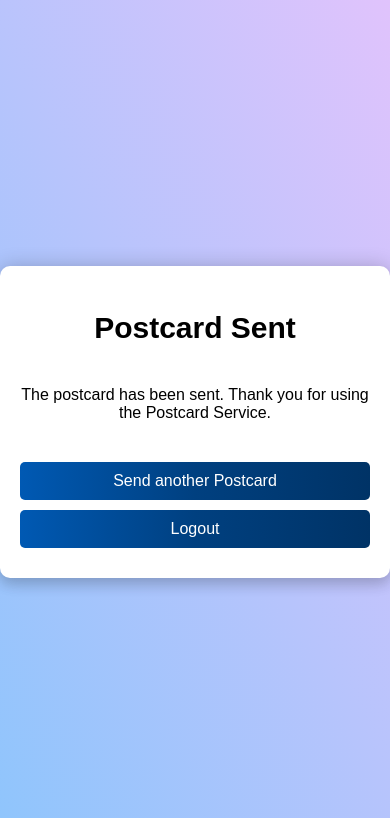
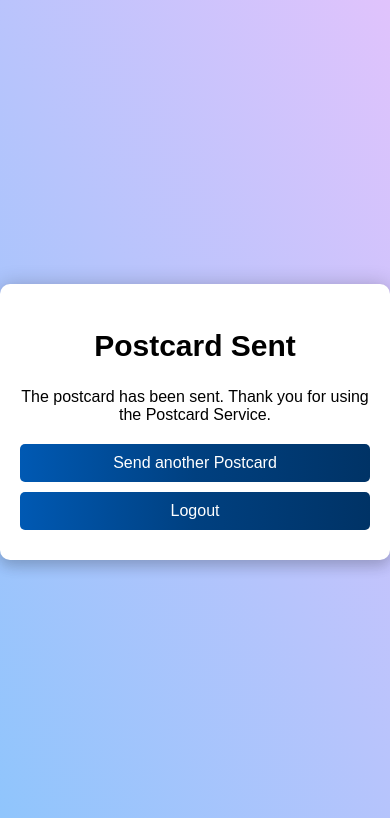
Before and after one commit to maku1111/MyPostCardService, a Django app: page /logout/ in a window 390 px wide. Shown: the top 818 px of the page. Run offline with Django 4.2, Linux system fonts and the light colour scheme; a user stored in the database is signed in.

Commit message:
optimized for mobile

```diff
--- a/static/Css/Logout.css
+++ b/static/Css/Logout.css
@@ -15,9 +15,6 @@ body {
   padding: 20px;
   border-radius: 10px;
   box-shadow: 0 0 20px rgba(0, 0, 0, 0.2), 0 8px 12px rgba(0, 0, 0, 0.1);
-    display: flex;
-    flex-direction: column;
-    align-items: center;
 }
 
   h2 {
--- a/templates/Create_your_postcard.html
+++ b/templates/Create_your_postcard.html
@@ -4,6 +4,8 @@
 <html>
 <head>
     <title>Postcard-Service</title>
+    <meta charset="UTF-8">
+    <meta name="viewport" content="width=device-width, initial-scale=0.5">
     <link rel="icon" href="{% static 'images/favicon.ico' %}" type="image/x-icon">
     <link rel="stylesheet" type="text/css" href="{% static 'Css/Create_postcard.css' %}">
     <!-- Google tag (gtag.js) -->
--- a/templates/Home.html
+++ b/templates/Home.html
@@ -3,6 +3,8 @@
 <!DOCTYPE html>
 <html>
 <head>
+  <meta charset="UTF-8">
+  <meta name="viewport" content="width=device-width, initial-scale=0.8">
   <title>Postcard-Service</title>
   <link rel="icon" href="{% static 'images/favicon.ico' %}" type="image/x-icon">
   <link rel="stylesheet" type="text/css" href="{% static 'Css/Home.css' %}">
--- a/templates/Login.html
+++ b/templates/Login.html
@@ -1,6 +1,8 @@
 <!DOCTYPE html>
 <html>
 <head>
+  <meta charset="UTF-8">
+  <meta name="viewport" content="width=device-width, initial-scale=0.8">
   <title>Postcard-Service</title>
   {% load static %}
   <link rel="icon" href="{% static 'images/favicon.ico' %}" type="image/x-icon">
--- a/templates/Logout.html
+++ b/templates/Logout.html
@@ -5,7 +5,7 @@
 
 <head>
     <meta charset="UTF-8">
-    <meta name="viewport" content="width=device-width, initial-scale=1.0">
+    <meta name="viewport" content="width=device-width, initial-scale=0.8">
     <title>Postcard-Service</title>
     <link rel="icon" href="{% static 'images/favicon.ico' %}" type="image/x-icon">
     <link rel="stylesheet" type="text/css" href="{% static 'Css/Logout.css' %}">
--- a/templates/Sign_up.html
+++ b/templates/Sign_up.html
@@ -2,6 +2,8 @@
 <!DOCTYPE html>
 <html>
 <head>
+  <meta charset="UTF-8">
+  <meta name="viewport" content="width=device-width, initial-scale=0.8">
   <title>Postcard-Service</title>
   <link rel="icon" href="{% static 'images/favicon.ico' %}" type="image/x-icon">
   <!-- Google tag (gtag.js) -->
```
Also changed, not shown: MyDatabase.db. Lines whose indentation alone changed are shown as unchanged.
